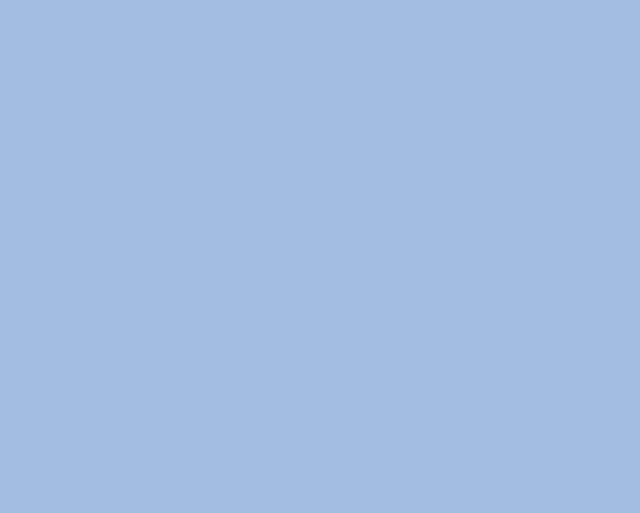
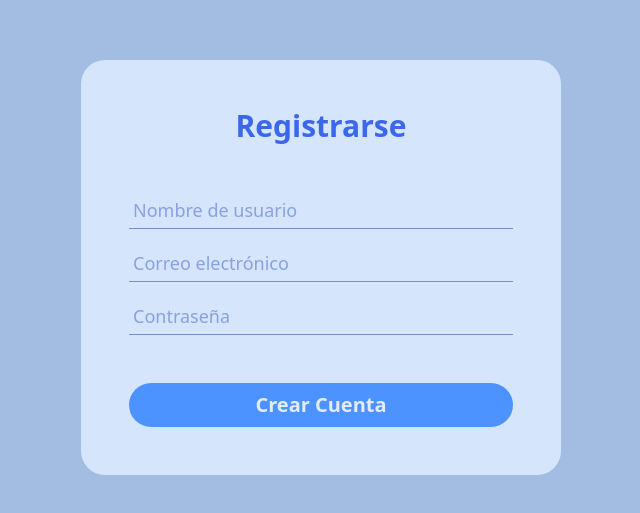
Before and after one commit to Matisalinas23/Agenda_Web, a React (Vite) app: page /register in a window 1280 px wide. Before the commit this address had no page. Shown: the part 133-646 px from the top of the page, without its empty margins (319-959 px from the left). Built offline with nearby package versions, Linux system fonts and the light colour scheme.

Commit message:
new_register_screen_and_register_functions

```diff
--- a/src/AppRouter.tsx
+++ b/src/AppRouter.tsx
@@ -2,6 +2,7 @@ import { Route, Routes } from 'react-router-dom'
 import { Agenda } from './screens/agenda/agenda'
 import Login from './screens/login'
 import MainLayout from './components/layouts/MainLayout'
+import Register from './screens/register'
 
 export default function AppRouter() {
   return (
@@ -11,6 +12,7 @@ export default function AppRouter() {
         </Route>
 
         <Route path='/login' element={<Login />}/>
+        <Route path='/register' element={<Register />}/>
     </Routes>
   )
 }
--- a/src/data/http/auth.ts
+++ b/src/data/http/auth.ts
@@ -1,9 +1,20 @@
-import type { ILoginUser, IUser } from "../../interfaces/user.interface"
+import type { ILoginUser, IRegisterUser, IUser } from "../../interfaces/user.interface"
 import api from "./axios"
+
+const authUrl = import.meta.env.VITE_LOCAL_API_URL + "/auth"
+
+export const registerHttp = async (registerValues: IRegisterUser): Promise<IUser> => {
+    try {
+        const res = await api.post(`${authUrl}/register`, registerValues)
+        return res.data
+    } catch (error) {
+        console.error(error)
+    }
+}
 
 export const loginHttp = async (loginValues: ILoginUser): Promise<{ token: string, user: IUser }> => {
     try {
-        const res = await api.post("http://localhost:3000/auth/login", loginValues)
+        const res = await api.post(`${authUrl}/login`, loginValues)
         const { token, user } = res.data
         return { token, user }
     } catch (error) {
--- a/src/hooks/useAuth.ts
+++ b/src/hooks/useAuth.ts
@@ -1,9 +1,17 @@
-import { loginHttp } from "../data/http/auth"
-import type { ILoginUser } from "../interfaces/user.interface"
+import { loginHttp, registerHttp } from "../data/http/auth"
+import type { ILoginUser, IRegisterUser } from "../interfaces/user.interface"
 import useAuthStore from "../store/useAuthStore"
 
 export const useAuth = () => {
     const { login, logout } = useAuthStore(state => state)
+
+    const registerUser = async (registerValues: IRegisterUser): Promise<boolean> => {
+        const user = await registerHttp(registerValues)
+
+        if (!user) return false
+
+        return true
+    }
 
     const loginUser = async (loginValues: ILoginUser): Promise<boolean> => {
         const { token } = await loginHttp(loginValues)
@@ -21,6 +29,7 @@ export const useAuth = () => {
     }
 
     return {
+        registerUser,
         loginUser,
         logoutUser,
     }
--- /dev/null
+++ b/src/screens/register.tsx
@@ -0,0 +1,54 @@
+import type { FormEvent } from "react"
+import { ButtonRegister } from "../components/Buttons/ButtonAccept"
+import useForm from "../hooks/useForm"
+import { useAuth } from "../hooks/useAuth"
+import type { IRegisterUser } from "../interfaces/user.interface"
+import { useNavigate } from "react-router-dom"
+
+export default function Register() {
+  const { formValues, handleChange } = useForm<IRegisterUser>({
+    username: "",
+    email: "",
+    password: ""
+  })
+
+  const { registerUser } = useAuth()
+  const navigate = useNavigate()
+
+  const inpuStyle = "text-blue-800/80 font-normal border-b border-blue-900/50 text-lg px-1 py-1"
+
+  const handleSubmit = async (e: FormEvent<HTMLFormElement>) => {
+    e.preventDefault()
+    const isRegistered = await registerUser(formValues)
+
+    if (!isRegistered) {
+      alert("No se pudocompletar el registro\nPor favor, intentalo de nuevo mas tarde.")
+      return
+    }
+
+    navigate("/login")
+    alert(`Cuenta creada\n\nusuario: ${formValues.username}`)
+  }
+
+  return (
+    <div className="h-full flex items-center justify-center">
+      <form onSubmit={handleSubmit} className="px-12 py-12 w-120 bg-blue-100/90 rounded-3xl flex flex-col items-center justify-center gap-12">
+          <h2 className="text-blue-700/80 font-bold text-3xl">Registrarse</h2>
+
+          <div className="w-full flex flex-col gap-4">
+            <input type="text" className={inpuStyle} name="username"
+              onChange={handleChange} value={formValues.username} placeholder="Nombre de usuario"
+            />
+            <input type="text" className={inpuStyle} name="email"
+              onChange={handleChange} value={formValues.email} placeholder="Correo electrónico"
+            />
+            <input type="password" className={inpuStyle} name="password"
+              onChange={handleChange} value={formValues.password} placeholder="Contraseña"
+            />
+          </div>
+
+          <ButtonRegister type="submit" text="Crear Cuenta"/>
+        </form>
+    </div>
+  )
+}
```
Also changed, not shown: src/interfaces/user.interface.ts (+5 -2 lines).
